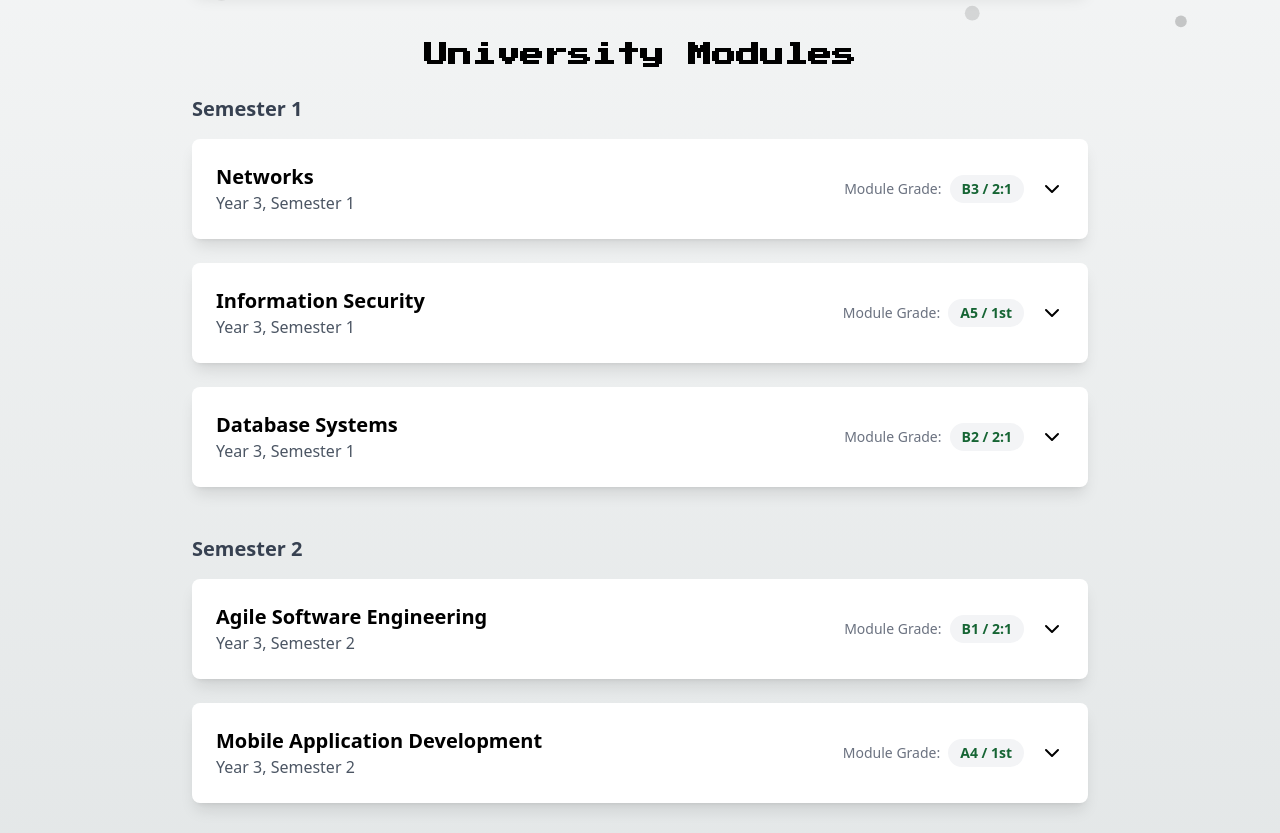
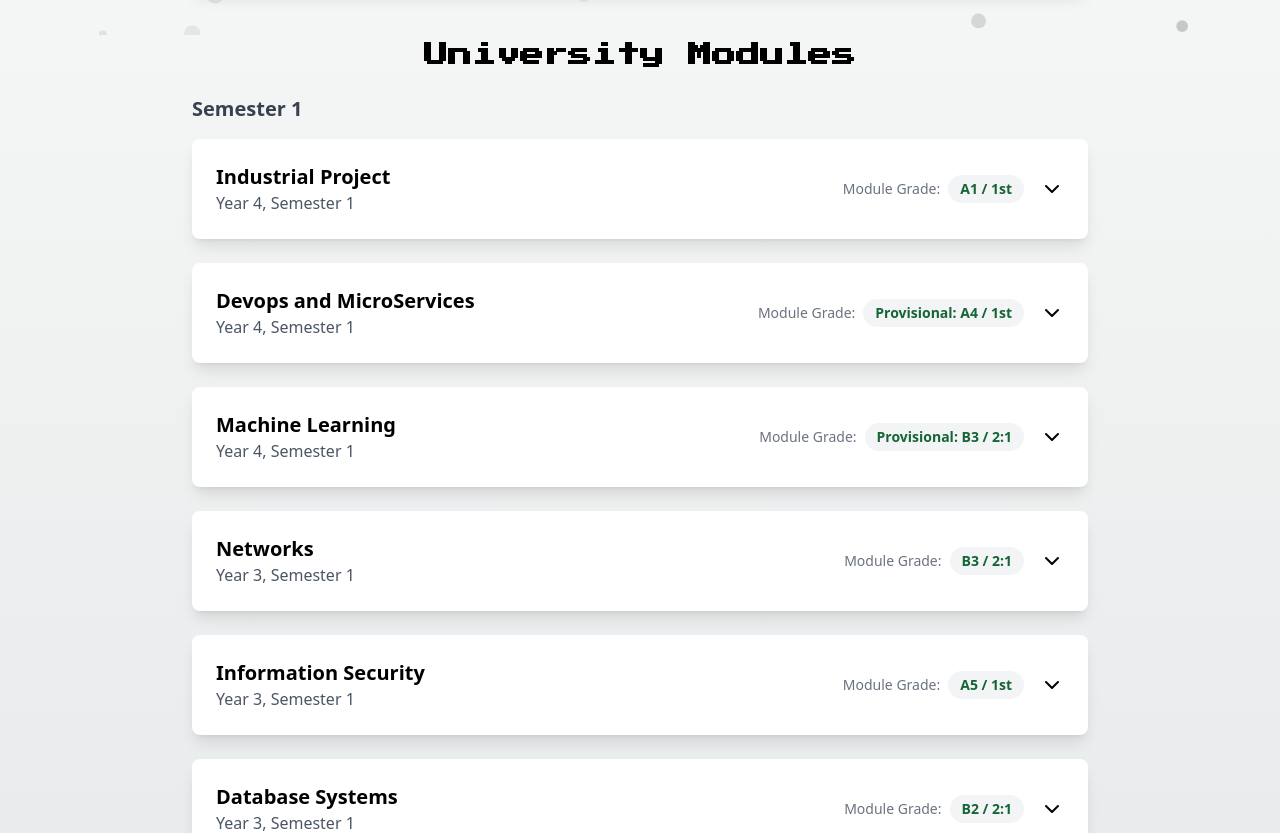
Before and after one commit to MarkCockerill12/Portfolio, a Next.js app: page /qualifications in a window 1280 px wide. Shown: the part 765-1598 px from the top of the page. Built offline with nearby package versions, Linux system fonts and the light colour scheme.

Commit message:
update to modules

```diff
--- a/app/projects/page.tsx
+++ b/app/projects/page.tsx
@@ -74,7 +74,7 @@ const projects: Project[] = [
       video: `${BASE_URL}/media/Invest/DEMO.webm`,
     },
     technologies: ["Visual Stdio Code", "React", "TypeScript", "Next.js", "Docker", "MongoDB", "Google Cloud", ],
-    details: "This project covers different aspect of a investment platform, covering the Frontend, Backend, BankAPI as well as MongoDB database. We created an intuitive and acessible website that allows users to create, browse and invest in different pitches. It handles transactions through a seperate secure API and hsa a working notification system. The website takes fees from transactions in order to keep itself funded. The website securely holds user data and contains an online wallet, similar to how other platforms work. My team took inspirations from other apps and websites such as 212 Trading, Plus500, CrowdCube and KickStarter. Learning from their features, user feedback and design philosphies.",
+    details: "This project covers different aspects of a investment platform, covering the Frontend, Backend, BankAPI as well as MongoDB database. We created an intuitive and acessible website that allows users to create, browse and invest in different pitches. It handles transactions through a seperate secure API and hsa a working notification system. The website takes fees from transactions in order to keep itself funded. The website securely holds user data and contains an online wallet, similar to how other platforms work. My team took inspirations from other apps and websites such as 212 Trading, Plus500, CrowdCube and KickStarter. Learning from their features, user feedback and design philosphies.",
     categories: ["Web"]
   },
   {
--- a/app/qualifications/page.tsx
+++ b/app/qualifications/page.tsx
@@ -17,7 +17,7 @@ const educationHistory = [
         qualification: "Bachelor of Science with Honours - Computing Science (BSc)",
         status: "Expected",
         grade: {
-            prediction: "2:1",
+            prediction: "1st",
             label: "Predicted Grade"
         }
     },
@@ -36,6 +36,52 @@ const educationHistory = [
 ]
 
 const modules = [
+    {
+        id: 'AC31007',
+        name: 'Industrial Project',
+        year: 4,
+        semester: 1,
+        moduleGrade: 'A1 / 1st',
+        description: 'This project covers different aspect of a investment platform, covering the Frontend, Backend, BankAPI as well as MongoDB database. We created an intuitive and acessible website that allows users to create, browse and invest in different pitches. It handles transactions through a seperate secure API and hsa a working notification system. The website takes fees from transactions in order to keep itself funded. The website securely holds user data and contains an online wallet, similar to how other platforms work. My team took inspirations from other apps and websites such as 212 Trading, Plus500, CrowdCube and KickStarter. Learning from their features, user feedback and design philosphies.',
+    },
+    {
+        id: 'AC51041',
+        name: 'Devops and MicroServices',
+        year: 4,
+        semester: 1,
+        moduleGrade: 'Provisional: A4 / 1st',
+        description: 'This project is about developing a Booking system for conference rooms for my Developer Operations University Module. The system is able to search through different conference rooms, take in booking times and also gain insight into the temperature for that day and calculate if a temperature change is needed to keep the environment comfortable, it will then take that into consideration when displaying the cost. It integrates a simulated Weather Forecast system, AWS Lambda, S3, DynamoDB, Cognito, Cloudwatch as well as Stripe for the financial system and Vercel to host the front end. I employed a microservices architecture within a GitHub Monorepo, using GitHub actions and Jest to do unit tests and deploy each microservice independently.',
+        projects: [
+            {
+                name: 'Preliminary Report',
+                grade: 'A4 / 1st',
+                description: 'I was tasked with creating a preliminary report outlining the architecture, design decisions and technologies to be used within the project. This included diagrams and explanations on how each microservice would interact with each other as well as third party services.'
+            },
+            {
+                name: 'Full Dev Ops Service and CI/CD Pipeline',
+                grade: 'A4 / 1st',
+                description: 'The full service was created using a microservices architecture within a monorepo. Each microservice was containerised using Docker and deployed to AWS using GitHub Actions as the CI/CD pipeline. '
+            }
+        ]
+    },
+    {
+        id: 'CS51009',
+        name: 'Machine Learning',
+        year: 4,
+        semester: 1,
+        moduleGrade: 'Provisional: B3 / 2:1',
+        description: 'The point of this module was to gain an understanding of machine learning concepts and algorithms. ',
+        projects: [
+            {
+                name: 'Hurricane Dataset Assignment',
+                grade: 'A1 / 1st',
+                description: 'This project entailed training a machine learning model to predict the category of a hurricane based on various meteorological features. I preprocessed the data, selected relevant features, and experimented with different algorithms to achieve high accuracy.'
+            }
+        ]
+    },
+
+
+
     {
         id: 'AC31007',
         name: 'Agile Software Engineering',
```
